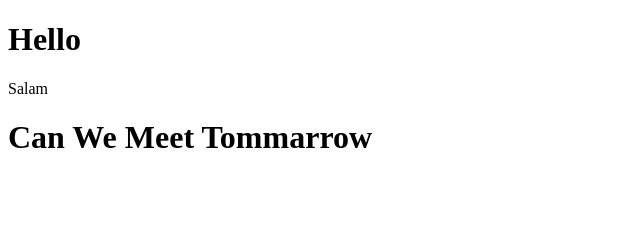
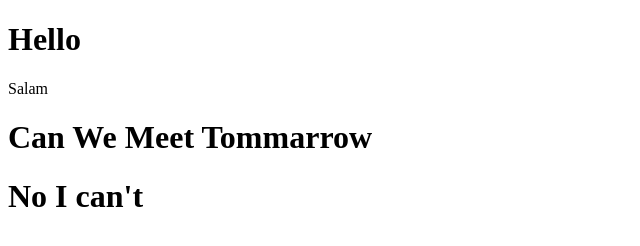
Before and after one commit to Abdul-Salam93/sample, a plain HTML site: page index.html in a window 1280 px wide. Shown: the whole page, without its empty margins (0-640 px from the left). Drawn offline with Linux system fonts and the light colour scheme.

Commit message:
Negative

```diff
--- a/index.html
+++ b/index.html
@@ -10,5 +10,6 @@
     <h1>Hello</h1>
     <p>Salam</p>
     <h1>Can We Meet Tommarrow</h1>
+    <h1>No I can't</h1>
 </body>
 </html>
```
